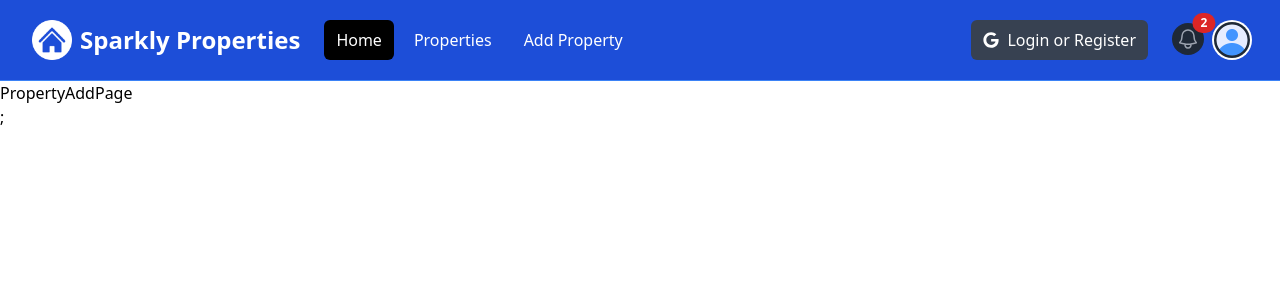
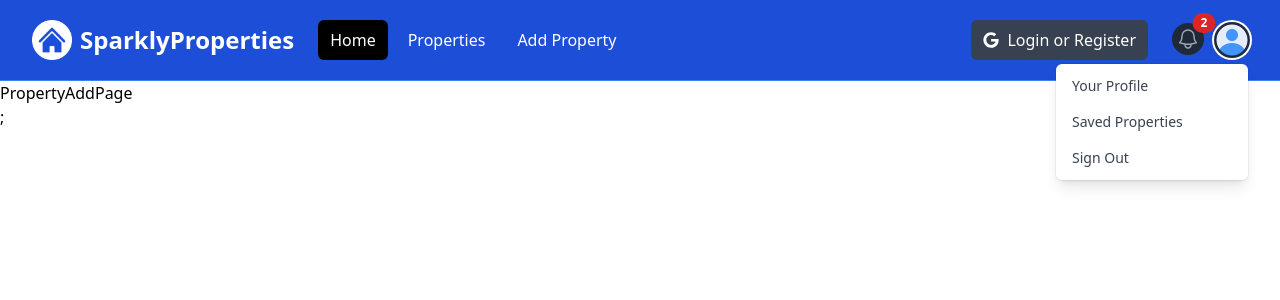
Before and after one commit to BeckiWordsworth/sparkly-property-website, a Next.js app: page /properties/add in a window 1280 px wide. Both pictures are taken after a click on the button "Open user menu". Shown: the top 300 px of the page. Built offline with nearby package versions, Linux system fonts and the light colour scheme.

Commit message:
Adding hamburger and profile dropdown

```diff
--- a/components/Navbar.jsx
+++ b/components/Navbar.jsx
@@ -1,10 +1,15 @@
+"use client";
+import { useState } from "react";
 import Image from "next/image";
+import Link from "next/link";
 import logo from "@/assets/images/logo-white.png";
 import profileDefault from "@/assets/images/profile.png";
-import Link from "next/link";
 import { FaGoogle } from "react-icons/fa";
 
 const Navbar = () => {
+  const [isMobileMenuOpen, setIsMobileMenuOpen] = useState(false);
+  const [isProfileMenuOpen, setIsProfileMenuOpen] = useState(false);
+
   return (
     <nav className="bg-blue-700 border-b border-blue-500">
       <div className="mx-auto max-w-7xl px-2 sm:px-6 lg:px-8">
@@ -17,6 +22,7 @@
               className="relative inline-flex items-center justify-center rounded-md p-2 text-gray-400 hover:bg-gray-700 hover:text-white focus:outline-none focus:ring-2 focus:ring-inset focus:ring-white"
               aria-controls="mobile-menu"
               aria-expanded="false"
+              onClick={() => setIsMobileMenuOpen((prev) => !prev)}
             >
               <span className="absolute -inset-0.5"></span>
               <span className="sr-only">Open main menu</span>
@@ -38,7 +44,7 @@
             <Link className="flex flex-shrink-0 items-center" href="/">
               <Image className="h-10 w-auto" src={logo} alt="SparklyProperties" />
 
-              <span className="hidden md:block text-white text-2xl font-bold ml-2">Sparkly Properties</span>
+              <span className="hidden md:block text-white text-2xl font-bold ml-2">SparklyProperties</span>
             </Link>
             {/* <!-- Desktop Menu Hidden below md screens --> */}
             <div className="hidden md:ml-6 md:block">
@@ -106,6 +112,7 @@
                   id="user-menu-button"
                   aria-expanded="false"
                   aria-haspopup="true"
+                  onClick={() => setIsProfileMenuOpen((prev) => !prev)}
                 >
                   <span className="absolute -inset-1.5"></span>
                   <span className="sr-only">Open user menu</span>
@@ -114,9 +121,10 @@
               </div>
 
               {/* <!-- Profile dropdown --> */}
+              {isProfileMenuOpen && (
                 <div
                   id="user-menu"
-                className="hidden absolute right-0 z-10 mt-2 w-48 origin-top-right rounded-md bg-white py-1 shadow-lg ring-1 ring-black ring-opacity-5 focus:outline-none"
+                  className="absolute right-0 z-10 mt-2 w-48 origin-top-right rounded-md bg-white py-1 shadow-lg ring-1 ring-black ring-opacity-5 focus:outline-none"
                   role="menu"
                   aria-orientation="vertical"
                   aria-labelledby="user-menu-button"
@@ -132,7 +140,7 @@
                     Your Profile
                   </Link>
                   <Link
-                  href="properties/saved"
+                    href="/properties/saved"
                     className="block px-4 py-2 text-sm text-gray-700"
                     role="menuitem"
                     tabIndex="-1"
@@ -149,13 +157,15 @@
                     Sign Out
                   </button>
                 </div>
+              )}
             </div>
           </div>
         </div>
       </div>
 
       {/* <!-- Mobile menu, show/hide based on menu state. --> */}
-      <div className="hidden" id="mobile-menu">
+      {isMobileMenuOpen && (
+        <div id="mobile-menu">
           <div className="space-y-1 px-2 pb-3 pt-2">
             <Link href="/" className="bg-gray-900 text-white block rounded-md px-3 py-2 text-base font-medium">
               Home
@@ -173,11 +183,12 @@
               Add Property
             </Link>
             <button className="flex items-center text-white bg-gray-700 hover:bg-gray-900 hover:text-white rounded-md px-3 py-2 my-4">
-            <i className="fa-brands fa-google mr-2"></i>
+              <FaGoogle className="text-white -mr-2" />
               <span>Login or Register</span>
             </button>
           </div>
         </div>
+      )}
     </nav>
   );
 };
```
Lines whose indentation alone changed are shown as unchanged.
